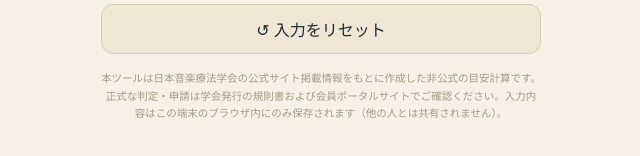
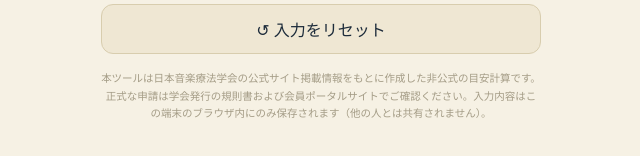
Before and after one commit to sealine222/mtrenewalchecker, a plain HTML site: page index.html in a window 1280 px wide. Shown: the part 1821-1977 px from the top of the page, 319-959 px from the left. Drawn offline with Linux system fonts and the light colour scheme.

Commit message:
Update disclaimer text in footer

```diff
--- a/index.html
+++ b/index.html
@@ -410,7 +410,7 @@ function render() {
   html += '</div>';
 
   html += '<div class="footer"><button class="reset-btn" id="resetBtn">↺ 入力をリセット</button>' +
-    '<p class="disclaimer">本ツールは日本音楽療法学会の公式サイト掲載情報をもとに作成した非公式の目安計算です。正式な判定・申請は学会発行の規則書および会員ポータルサイトでご確認ください。入力内容はこの端末のブラウザ内にのみ保存されます（他の人とは共有されません）。</p></div>';
+    '<p class="disclaimer">本ツールは日本音楽療法学会の公式サイト掲載情報をもとに作成した非公式の目安計算です。正式な申請は学会発行の規則書および会員ポータルサイトでご確認ください。入力内容はこの端末のブラウザ内にのみ保存されます（他の人とは共有されません）。</p></div>';
 
   html += '</div>';
 
```
